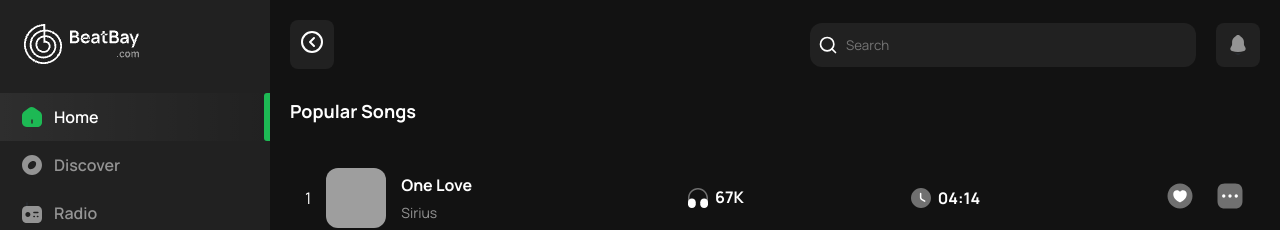
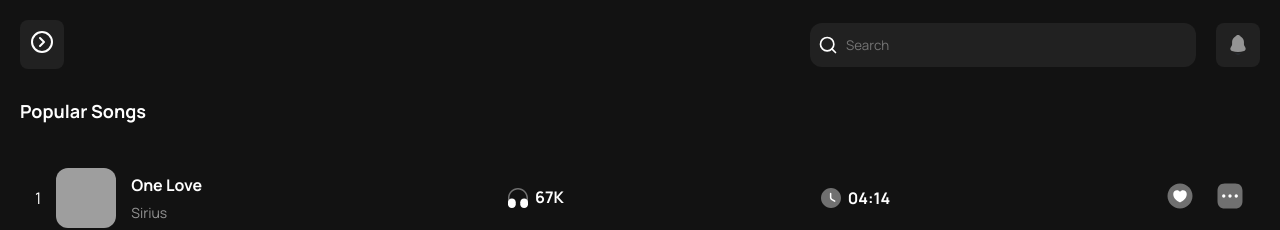
Before and after one commit to Ddyadz01/Vizzard, a React (Vite) app: page / in a window 1280 px wide. Shown: the top 230 px of the page. Built offline with nearby package versions, Linux system fonts and the light colour scheme; grey boxes are pictures that could not be loaded.

Commit message:
Update App.jsx

```diff
--- a/src/App.jsx
+++ b/src/App.jsx
@@ -12,7 +12,7 @@ import './App.scss';
 import { useState } from 'react';
 
 function App() {
-  const [isDashboard, setDashboard] = useState(true);
+  const [isDashboard, setDashboard] = useState(false);
   const [isPlayerShow, setPlayerShow] = useState(true);
   return (
     <div className="app">
```
